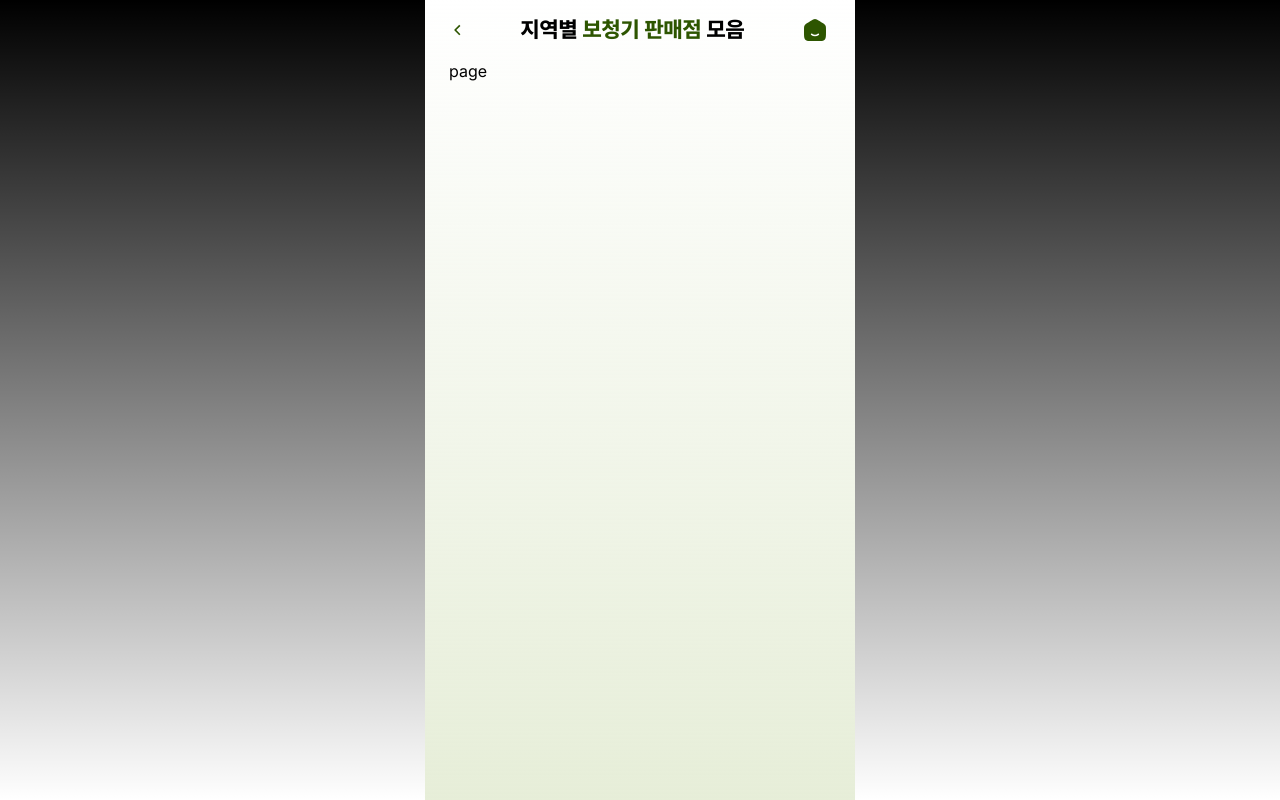
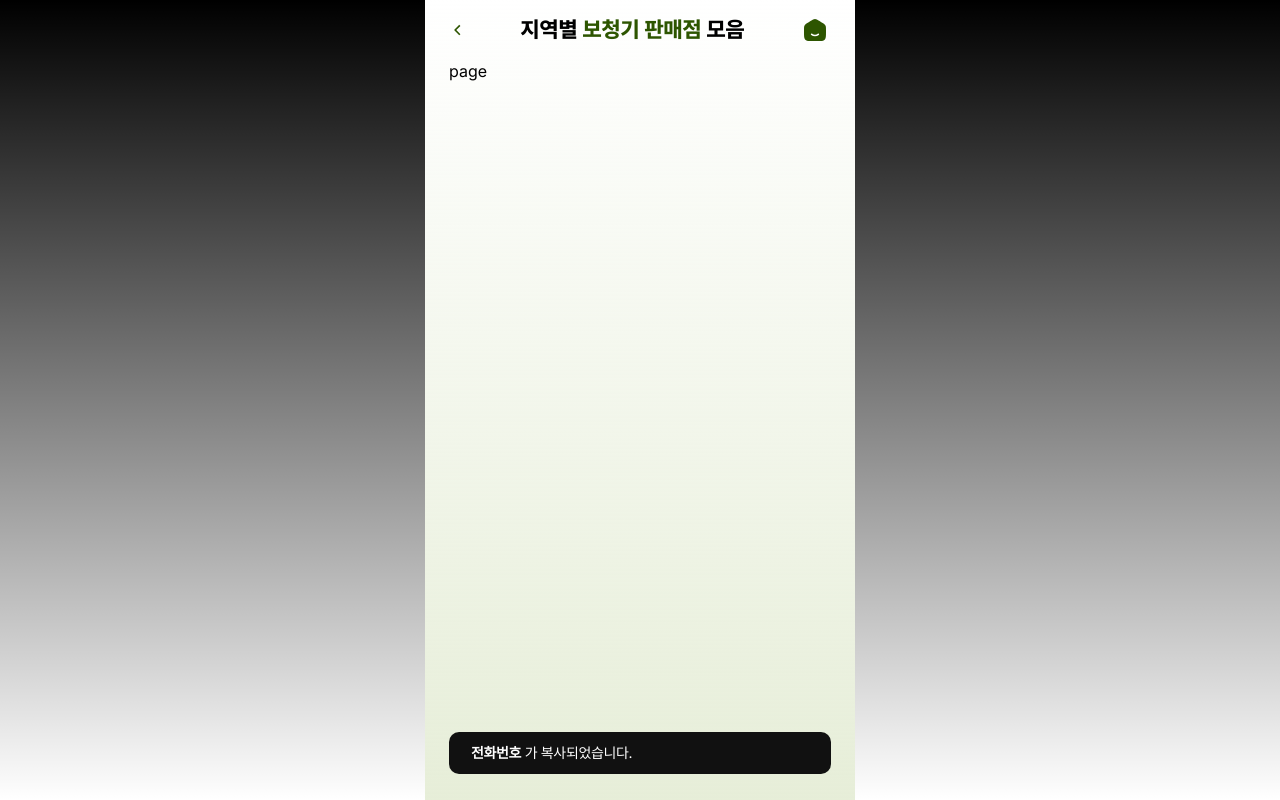
Before and after one commit to zestlee1106/bori-fe, a Next.js app: page /shop in a window 1280 px wide. Built offline with nearby package versions, Linux system fonts and the light colour scheme.

Commit message:
temp: 목록 페이지에서 임시로 토스트를 보여주게끔 해놓음

```diff
--- a/app/shop/page.tsx
+++ b/app/shop/page.tsx
@@ -1,6 +1,23 @@
-import React from 'react'
+'use client'
+
+import React, { useEffect } from 'react'
+import useToast from '@/app/hooks/toast'
+
+const ToastMessage = () => {
+  return (
+    <>
+      <span className="font-bold">전화번호</span> 가 복사되었습니다.
+    </>
+  )
+}
 
 const page = () => {
+  const { toast } = useToast()
+
+  useEffect(() => {
+    toast(<ToastMessage />)
+  }, [])
+
   return <div>page</div>
 }
 
```
